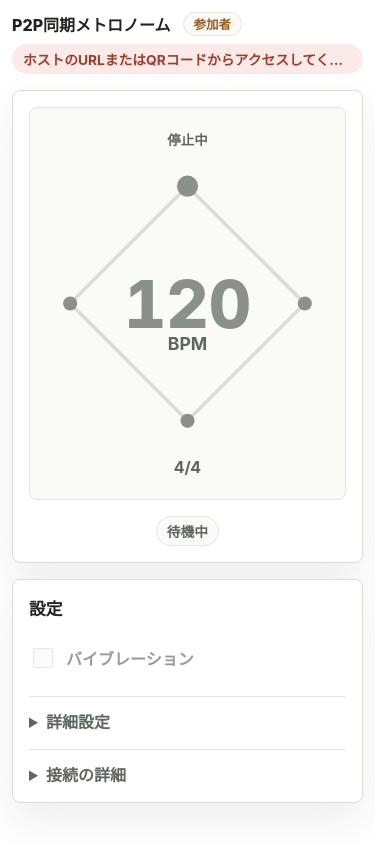
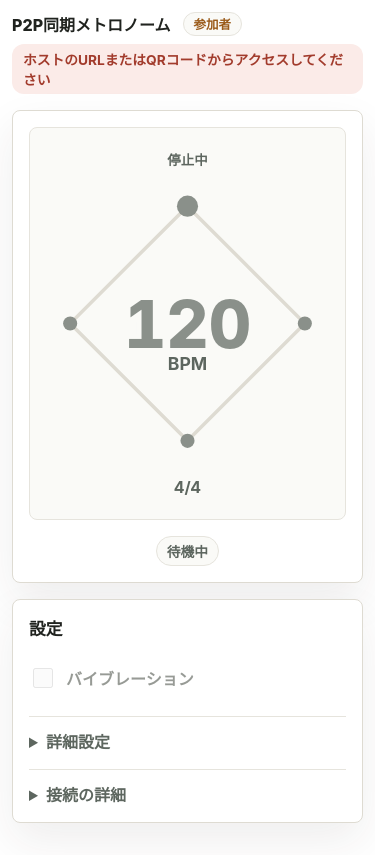
Before and after one commit to tico-tico-16/WebRTC-Metronome, a website built with Vite: page frontend/client/index.html in a window 390 px wide. Built offline with nearby package versions, Linux system fonts and the light colour scheme.

Commit message:
fix: show error statuses in full instead of truncating them
The one-line, ellipsis status chip also applied to the participant page, where long errors such as "部屋が見つからないか、すでに閉じられています" were cut off on phones with no way to read the rest (a title tooltip does not help on touch screens). Error statuses now wrap and show their full text; they appear only after the connection has stopped, so the header growing then does not disturb playback. The participant page also sets the title like the host does.

Validation: 91 tests pass. Browser check at 375px: the participant's room-not-found error wraps onto two lines in full with no horizontal overflow, while normal statuses stay on one line.

```diff
--- a/frontend/client/main.ts
+++ b/frontend/client/main.ts
@@ -55,6 +55,8 @@ let signalingError: string | null = null;
 
 function setStatus(label: StatusLabel, connectionLost = false): void {
   connectionStatus.textContent = label.text;
+  // Non-error statuses are cut to one line, so the full text stays available on hover.
+  connectionStatus.title = label.text;
   connectionStatus.dataset.tone = label.tone;
   reconnectButton.hidden = !connectionLost;
 }
--- a/frontend/host/main.ts
+++ b/frontend/host/main.ts
@@ -91,7 +91,7 @@ let appliedConfig = readConfig();
 
 function setStatus(label: StatusLabel): void {
   connectionStatus.textContent = label.text;
-  // The chip is cut to one line, so the full text stays available on hover.
+  // Non-error statuses are cut to one line, so the full text stays available on hover.
   connectionStatus.title = label.text;
   connectionStatus.dataset.tone = label.tone;
 }
--- a/frontend/shared/ui/base.css
+++ b/frontend/shared/ui/base.css
@@ -166,10 +166,14 @@ h2 {
   background: var(--warn-soft);
 }
 
+/* Errors are shown in full, wrapping if needed: they appear once the connection has already
+   stopped, so the header growing then does not disturb playback. */
 .status-chip[data-tone="error"] {
   border-color: transparent;
+  border-radius: 12px;
   color: var(--error);
   background: var(--error-soft);
+  white-space: normal;
 }
 
 /* Beat display */
```
Also changed, not shown: ARCHITECTURE.md (+1 -1 lines).
